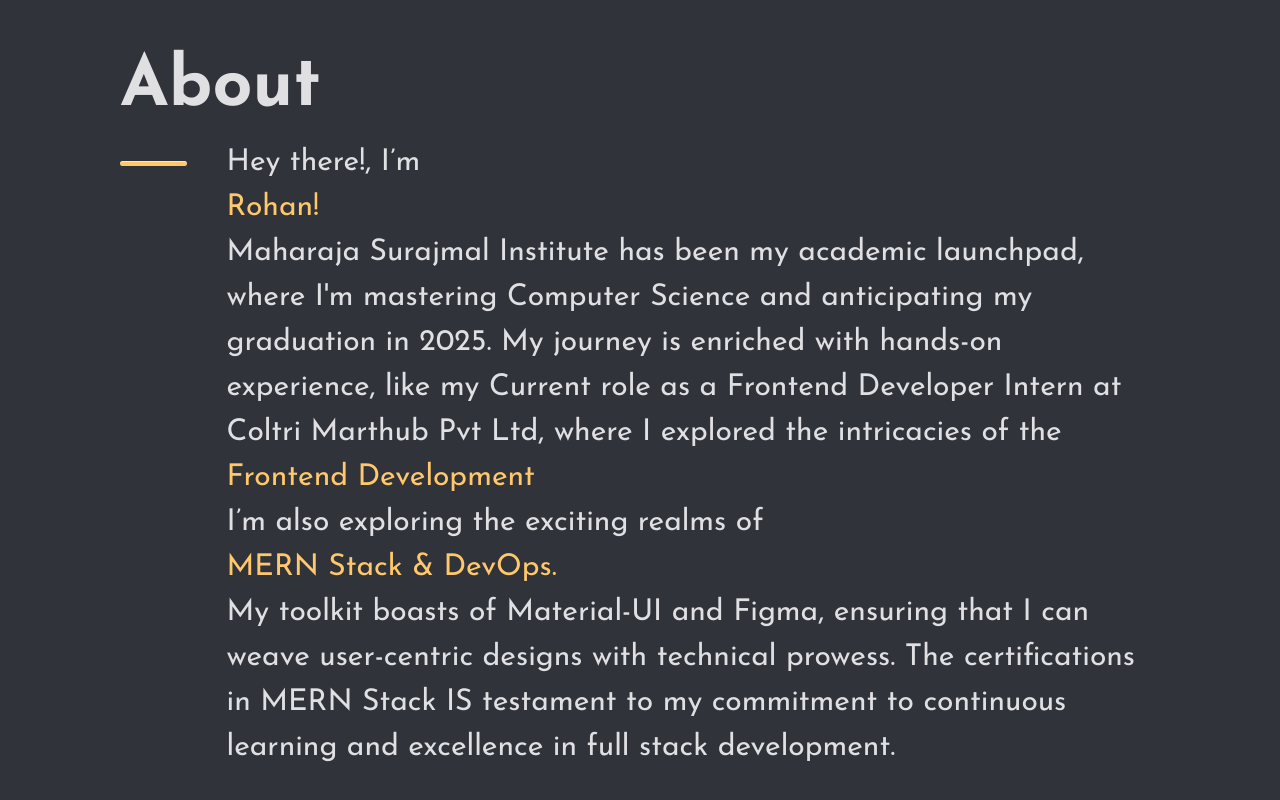
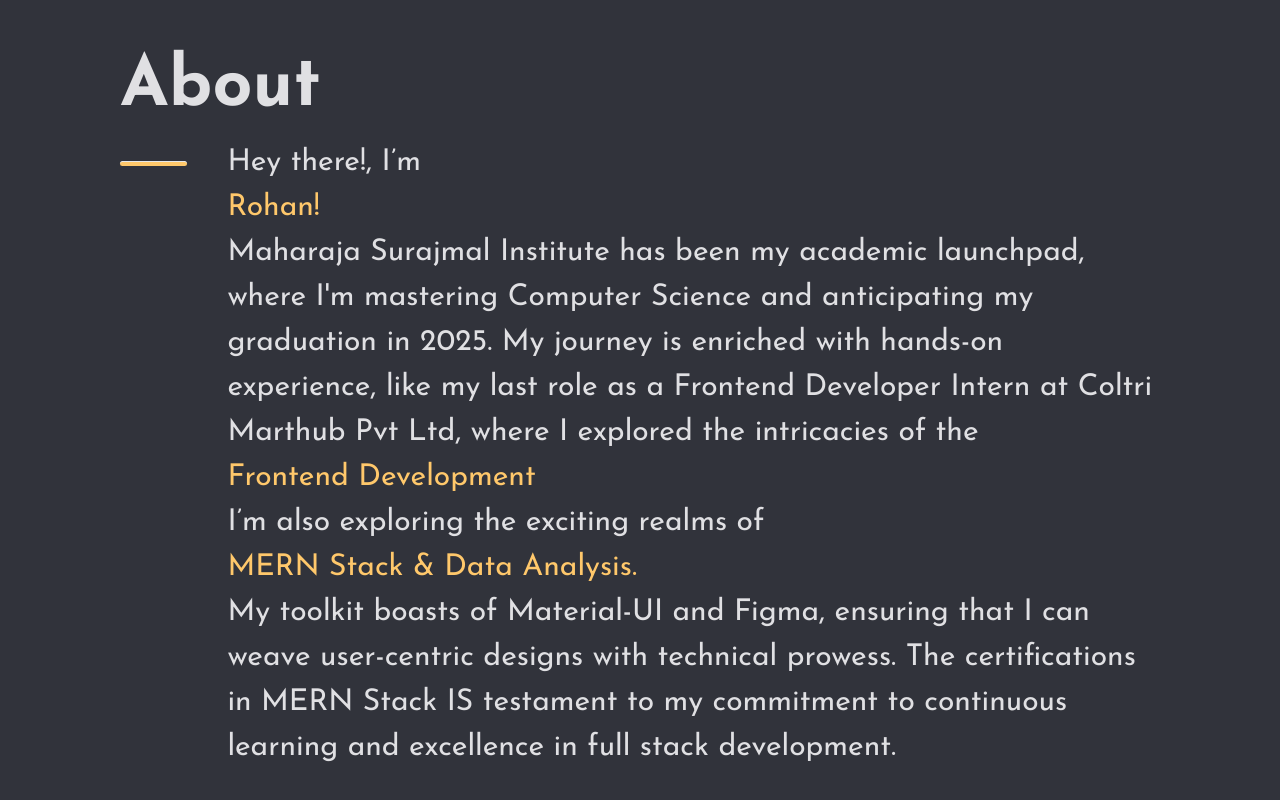
Before and after one commit to terminalrohan/Portfolio, a React (Vite) app: page / in a window 1280 px wide. Shown: the part 1179-1979 px from the top of the page. Built offline with nearby package versions, Linux system fonts and the light colour scheme.

Commit message:
Update About.jsx

```diff
--- a/src/Components/About.jsx
+++ b/src/Components/About.jsx
@@ -7,7 +7,7 @@ const About = () => {
       <p className='heading text-PrimiaryColor text-[70px] josefin-sans-bold sm:text-[30px] ' > About</p>
         <div className="context w-full h-full flex gap-10 sm:gap-4">
             <hr className='!w-[300px] h-[5px] mt-[21px] bg-SecondaryColor rounded sm:w-[100px] sm:mt[15px] sm:hidden' />
-            <p className='text-PrimiaryColor text-[30px] josefin-sans-light sm:text-[20px] sm:mt-[10px] ' > Hey there!, I’m <p className='text-SecondaryColor'>Rohan! </p> Maharaja Surajmal Institute has been my academic launchpad, where I'm mastering Computer Science and anticipating my graduation in 2025.  My journey is enriched with hands-on experience, like my Current role as a Frontend Developer Intern at Coltri Marthub Pvt Ltd, where I explored the intricacies of the <p className='text-SecondaryColor'>Frontend Development </p> I’m also exploring the exciting realms of <p className='text-SecondaryColor'> MERN Stack & DevOps.</p> My toolkit boasts of Material-UI and Figma, ensuring that I can weave user-centric designs with technical prowess. The certifications in MERN Stack IS testament to my commitment to continuous learning and excellence in full stack development.</p>
+            <p className='text-PrimiaryColor text-[30px] josefin-sans-light sm:text-[20px] sm:mt-[10px] ' > Hey there!, I’m <p className='text-SecondaryColor'>Rohan! </p> Maharaja Surajmal Institute has been my academic launchpad, where I'm mastering Computer Science and anticipating my graduation in 2025.  My journey is enriched with hands-on experience, like my last role as a Frontend Developer Intern at Coltri Marthub Pvt Ltd, where I explored the intricacies of the <p className='text-SecondaryColor'>Frontend Development </p> I’m also exploring the exciting realms of <p className='text-SecondaryColor'> MERN Stack & Data Analysis.</p> My toolkit boasts of Material-UI and Figma, ensuring that I can weave user-centric designs with technical prowess. The certifications in MERN Stack IS testament to my commitment to continuous learning and excellence in full stack development.</p>
         </div>
     </div>
   )
```
